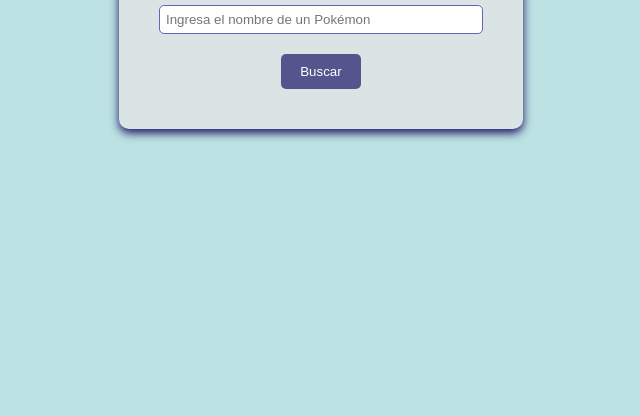
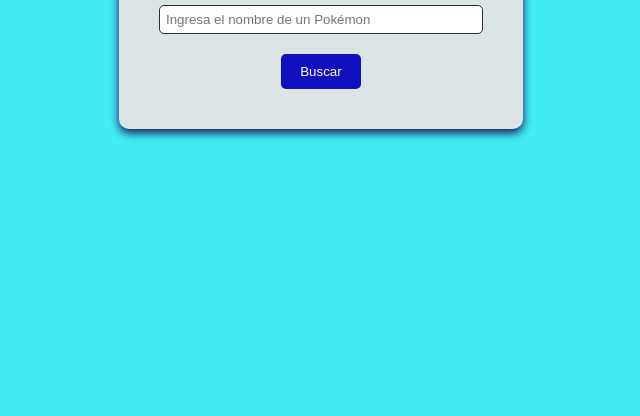
Before and after one commit to Miguelean1/Pokemon, a plain HTML site: page index.html in a window 1280 px wide. Shown: the part 384-800 px from the top of the page, without its empty margins (319-959 px from the left). Drawn offline with Linux system fonts and the light colour scheme.

Commit message:
modificacionesEnClase

```diff
--- a/styles.css
+++ b/styles.css
@@ -6,7 +6,7 @@
 
 body {
     font-family: Arial, Helvetica, sans-serif;
-    background-color: rgb(189, 226, 227);
+    background-color: rgb(65, 237, 243);
     display: flex;
     justify-content: center;
     align-items: center;
@@ -34,13 +34,13 @@
 input {
     padding: 6px;
     margin-bottom: 20px;
-    border: 1px solid rgb(106, 97, 185);
+    border: 1px solid rgb(45, 44, 53);
     border-radius: 5px;
 }
 
 button {
     padding: 10px;
-    background-color: rgb(85, 85, 142);
+    background-color: rgb(16, 16, 191);
     color: white;
     border: none;
     border-radius: 5px;
```
